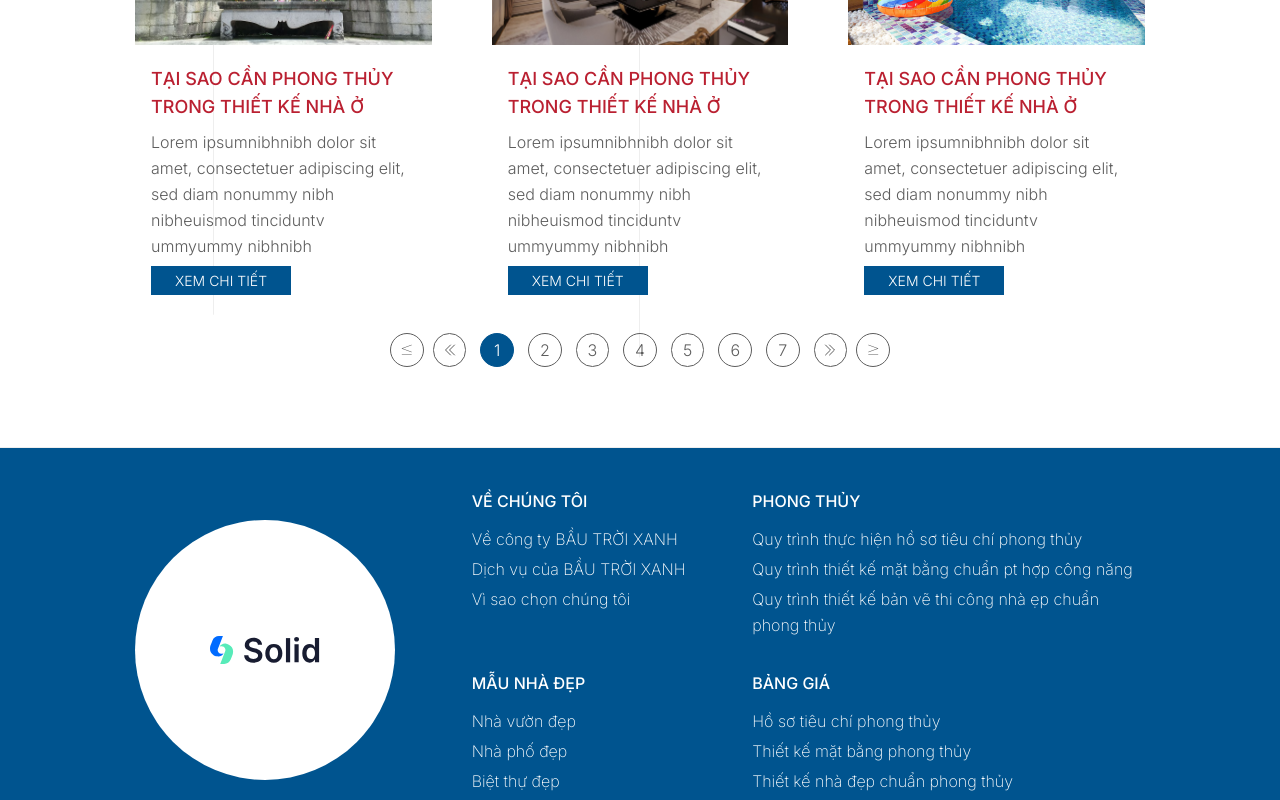
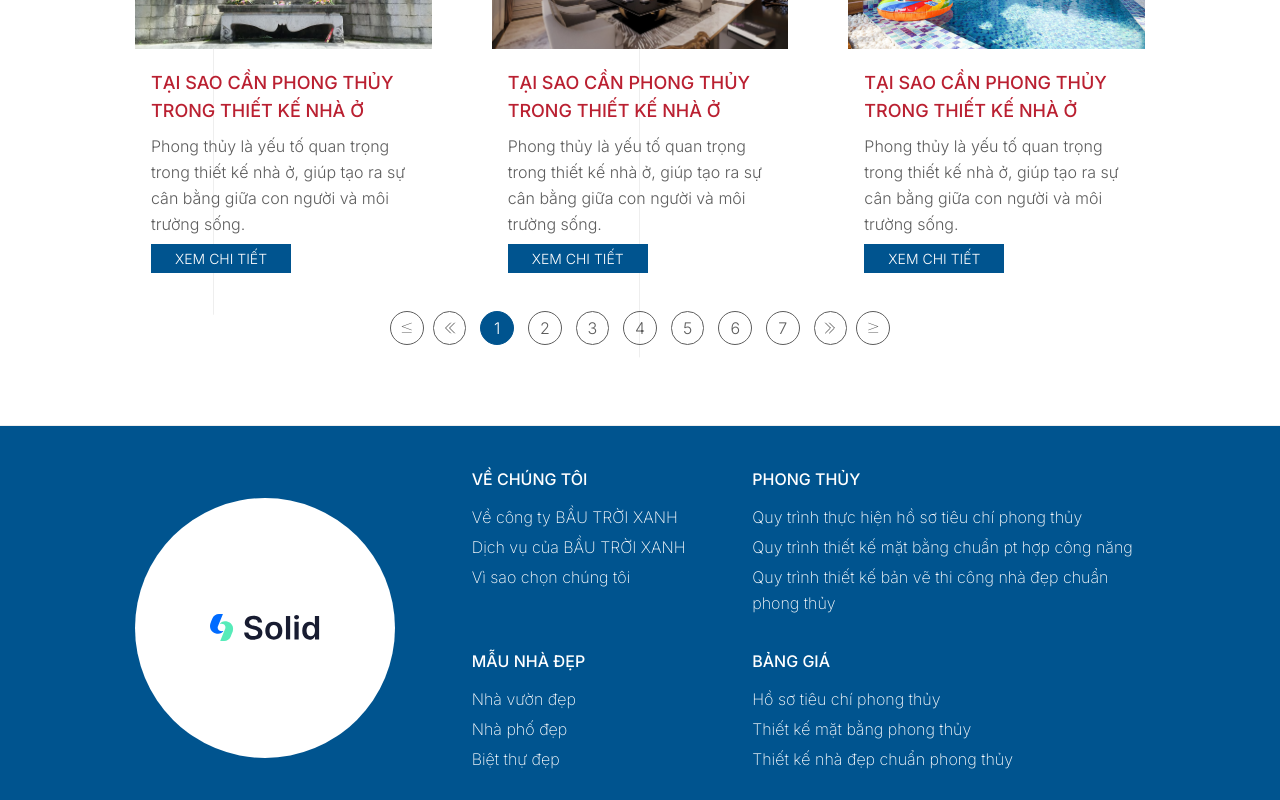
Before and after one commit to thinhdao16/ktbtx-new-source, a Next.js app: page /cam-nang in a window 1280 px wide. Shown: the part 1200-2000 px from the top of the page. Built offline with nearby package versions, Linux system fonts and the light colour scheme.

Commit message:
change content

```diff
--- a/components/CamNang/data.ts
+++ b/components/CamNang/data.ts
@@ -2,140 +2,140 @@ export const data = [
   {
     title: "TẠI SAO CẦN PHONG THỦY TRONG THIẾT KẾ NHÀ Ở",
     description:
-      "Lorem ipsumnibhnibh dolor sit amet, consectetuer adipiscing elit, sed diam nonummy nibh nibheuismod tinciduntv ummyummy nibhnibh",
+      "Phong thủy là yếu tố quan trọng trong thiết kế nhà ở, giúp tạo ra sự cân bằng giữa con người và môi trường sống. ",
     type: "fengShui",
     img: "/images/camnang/fengshui.jpg",
   },
   {
     title: "TẠI SAO CẦN PHONG THỦY TRONG THIẾT KẾ NHÀ Ở",
     description:
-      "Lorem ipsumnibhnibh dolor sit amet, consectetuer adipiscing elit, sed diam nonummy nibh nibheuismod tinciduntv ummyummy nibhnibh",
+      "Phong thủy là yếu tố quan trọng trong thiết kế nhà ở, giúp tạo ra sự cân bằng giữa con người và môi trường sống. ",
     type: "design",
     img: "/images/camnang/design.jpg",
   },
   {
     title: "TẠI SAO CẦN PHONG THỦY TRONG THIẾT KẾ NHÀ Ở",
     description:
-      "Lorem ipsumnibhnibh dolor sit amet, consectetuer adipiscing elit, sed diam nonummy nibh nibheuismod tinciduntv ummyummy nibhnibh",
+      "Phong thủy là yếu tố quan trọng trong thiết kế nhà ở, giúp tạo ra sự cân bằng giữa con người và môi trường sống. ",
     type: "costCalculation",
     img: "/images/camnang/costCalculation.jpg",
   },
   {
     title: "TẠI SAO CẦN PHONG THỦY TRONG THIẾT KẾ NHÀ Ở",
     description:
-      "Lorem ipsumnibhnibh dolor sit amet, consectetuer adipiscing elit, sed diam nonummy nibh nibheuismod tinciduntv ummyummy nibhnibh",
+      "Phong thủy là yếu tố quan trọng trong thiết kế nhà ở, giúp tạo ra sự cân bằng giữa con người và môi trường sống. ",
     type: "share",
     img: "/images/camnang/share.jpg",
   },
   {
     title: "TẠI SAO CẦN PHONG THỦY TRONG THIẾT KẾ NHÀ Ở",
     description:
-      "Lorem ipsumnibhnibh dolor sit amet, consectetuer adipiscing elit, sed diam nonummy nibh nibheuismod tinciduntv ummyummy nibhnibh",
+      "Phong thủy là yếu tố quan trọng trong thiết kế nhà ở, giúp tạo ra sự cân bằng giữa con người và môi trường sống. ",
     type: "fengShui",
     img: "/images/camnang/fengshui.jpg",
   },
   {
     title: "TẠI SAO CẦN PHONG THỦY TRONG THIẾT KẾ NHÀ Ở",
     description:
-      "Lorem ipsumnibhnibh dolor sit amet, consectetuer adipiscing elit, sed diam nonummy nibh nibheuismod tinciduntv ummyummy nibhnibh",
+      "Phong thủy là yếu tố quan trọng trong thiết kế nhà ở, giúp tạo ra sự cân bằng giữa con người và môi trường sống. ",
     type: "design",
     img: "/images/camnang/design.jpg",
   },
   {
     title: "TẠI SAO CẦN PHONG THỦY TRONG THIẾT KẾ NHÀ Ở",
     description:
-      "Lorem ipsumnibhnibh dolor sit amet, consectetuer adipiscing elit, sed diam nonummy nibh nibheuismod tinciduntv ummyummy nibhnibh",
+      "Phong thủy là yếu tố quan trọng trong thiết kế nhà ở, giúp tạo ra sự cân bằng giữa con người và môi trường sống. ",
     type: "costCalculation",
     img: "/images/camnang/costCalculation.jpg",
   },
   {
     title: "TẠI SAO CẦN PHONG THỦY TRONG THIẾT KẾ NHÀ Ở",
     description:
-      "Lorem ipsumnibhnibh dolor sit amet, consectetuer adipiscing elit, sed diam nonummy nibh nibheuismod tinciduntv ummyummy nibhnibh",
+      "Phong thủy là yếu tố quan trọng trong thiết kế nhà ở, giúp tạo ra sự cân bằng giữa con người và môi trường sống. ",
     type: "share",
     img: "/images/camnang/share.jpg",
   },
   {
     title: "TẠI SAO CẦN PHONG THỦY TRONG THIẾT KẾ NHÀ Ở",
     description:
-      "Lorem ipsumnibhnibh dolor sit amet, consectetuer adipiscing elit, sed diam nonummy nibh nibheuismod tinciduntv ummyummy nibhnibh",
+      "Phong thủy là yếu tố quan trọng trong thiết kế nhà ở, giúp tạo ra sự cân bằng giữa con người và môi trường sống. ",
     type: "fengShui",
     img: "/images/camnang/fengshui.jpg",
   },
   {
     title: "TẠI SAO CẦN PHONG THỦY TRONG THIẾT KẾ NHÀ Ở",
     description:
-      "Lorem ipsumnibhnibh dolor sit amet, consectetuer adipiscing elit, sed diam nonummy nibh nibheuismod tinciduntv ummyummy nibhnibh",
+      "Phong thủy là yếu tố quan trọng trong thiết kế nhà ở, giúp tạo ra sự cân bằng giữa con người và môi trường sống. ",
     type: "design",
     img: "/images/camnang/design.jpg",
   },
   {
     title: "TẠI SAO CẦN PHONG THỦY TRONG THIẾT KẾ NHÀ Ở",
     description:
-      "Lorem ipsumnibhnibh dolor sit amet, consectetuer adipiscing elit, sed diam nonummy nibh nibheuismod tinciduntv ummyummy nibhnibh",
+      "Phong thủy là yếu tố quan trọng trong thiết kế nhà ở, giúp tạo ra sự cân bằng giữa con người và môi trường sống. ",
     type: "costCalculation",
     img: "/images/camnang/costCalculation.jpg",
   },
   {
     title: "TẠI SAO CẦN PHONG THỦY TRONG THIẾT KẾ NHÀ Ở",
     description:
-      "Lorem ipsumnibhnibh dolor sit amet, consectetuer adipiscing elit, sed diam nonummy nibh nibheuismod tinciduntv ummyummy nibhnibh",
+      "Phong thủy là yếu tố quan trọng trong thiết kế nhà ở, giúp tạo ra sự cân bằng giữa con người và môi trường sống. ",
     type: "share",
     img: "/images/camnang/share.jpg",
   },
   {
     title: "TẠI SAO CẦN PHONG THỦY TRONG THIẾT KẾ NHÀ Ở",
     description:
-      "Lorem ipsumnibhnibh dolor sit amet, consectetuer adipiscing elit, sed diam nonummy nibh nibheuismod tinciduntv ummyummy nibhnibh",
+      "Phong thủy là yếu tố quan trọng trong thiết kế nhà ở, giúp tạo ra sự cân bằng giữa con người và môi trường sống. ",
     type: "fengShui",
     img: "/images/camnang/fengshui.jpg",
   },
   {
     title: "TẠI SAO CẦN PHONG THỦY TRONG THIẾT KẾ NHÀ Ở",
     description:
-      "Lorem ipsumnibhnibh dolor sit amet, consectetuer adipiscing elit, sed diam nonummy nibh nibheuismod tinciduntv ummyummy nibhnibh",
+      "Phong thủy là yếu tố quan trọng trong thiết kế nhà ở, giúp tạo ra sự cân bằng giữa con người và môi trường sống. ",
     type: "design",
     img: "/images/camnang/design.jpg",
   },
   {
     title: "TẠI SAO CẦN PHONG THỦY TRONG THIẾT KẾ NHÀ Ở",
     description:
-      "Lorem ipsumnibhnibh dolor sit amet, consectetuer adipiscing elit, sed diam nonummy nibh nibheuismod tinciduntv ummyummy nibhnibh",
+      "Phong thủy là yếu tố quan trọng trong thiết kế nhà ở, giúp tạo ra sự cân bằng giữa con người và môi trường sống. ",
     type: "costCalculation",
     img: "/images/camnang/costCalculation.jpg",
   },
   {
     title: "TẠI SAO CẦN PHONG THỦY TRONG THIẾT KẾ NHÀ Ở",
     description:
-      "Lorem ipsumnibhnibh dolor sit amet, consectetuer adipiscing elit, sed diam nonummy nibh nibheuismod tinciduntv ummyummy nibhnibh",
+      "Phong thủy là yếu tố quan trọng trong thiết kế nhà ở, giúp tạo ra sự cân bằng giữa con người và môi trường sống. ",
     type: "share",
     img: "/images/camnang/share.jpg",
   },
   {
     title: "TẠI SAO CẦN PHONG THỦY TRONG THIẾT KẾ NHÀ Ở",
     description:
-      "Lorem ipsumnibhnibh dolor sit amet, consectetuer adipiscing elit, sed diam nonummy nibh nibheuismod tinciduntv ummyummy nibhnibh",
+      "Phong thủy là yếu tố quan trọng trong thiết kế nhà ở, giúp tạo ra sự cân bằng giữa con người và môi trường sống. ",
     type: "fengShui",
     img: "/images/camnang/fengshui.jpg",
   },
   {
     title: "TẠI SAO CẦN PHONG THỦY TRONG THIẾT KẾ NHÀ Ở",
     description:
-      "Lorem ipsumnibhnibh dolor sit amet, consectetuer adipiscing elit, sed diam nonummy nibh nibheuismod tinciduntv ummyummy nibhnibh",
+      "Phong thủy là yếu tố quan trọng trong thiết kế nhà ở, giúp tạo ra sự cân bằng giữa con người và môi trường sống. ",
     type: "design",
     img: "/images/camnang/design.jpg",
   },
   {
     title: "TẠI SAO CẦN PHONG THỦY TRONG THIẾT KẾ NHÀ Ở",
     description:
-      "Lorem ipsumnibhnibh dolor sit amet, consectetuer adipiscing elit, sed diam nonummy nibh nibheuismod tinciduntv ummyummy nibhnibh",
+      "Phong thủy là yếu tố quan trọng trong thiết kế nhà ở, giúp tạo ra sự cân bằng giữa con người và môi trường sống. ",
     type: "costCalculation",
     img: "/images/camnang/costCalculation.jpg",
   },
   {
     title: "TẠI SAO CẦN PHONG THỦY TRONG THIẾT KẾ NHÀ Ở",
     description:
-      "Lorem ipsumnibhnibh dolor sit amet, consectetuer adipiscing elit, sed diam nonummy nibh nibheuismod tinciduntv ummyummy nibhnibh",
+      "Phong thủy là yếu tố quan trọng trong thiết kế nhà ở, giúp tạo ra sự cân bằng giữa con người và môi trường sống. ",
     type: "share",
     img: "/images/camnang/share.jpg",
   },
--- a/components/Footer/index.tsx
+++ b/components/Footer/index.tsx
@@ -63,22 +63,22 @@ const Footer = () => {
                   <div className="col-span-5">
                     <div className="mb-3 font-medium">VỀ CHÚNG TÔI</div>
                     <div className="flex flex-col gap-1 font-extralight">
-                      <a href="">Về công ty BẦU TRỜI XANH</a>
-                      <a href="">Dịch vụ của BẦU TRỜI XANH</a>
-                      <a href="">Vì sao chọn chúng tôi</a>
+                      <a href="/ve-chung-toi">Về công ty BẦU TRỜI XANH</a>
+                      <a href="/ve-chung-toi">Dịch vụ của BẦU TRỜI XANH</a>
+                      <a href="/ve-chung-toi">Vì sao chọn chúng tôi</a>
                     </div>
                   </div>
                   <div className="col-span-7">
                     <div className="mb-3 font-medium">PHONG THỦY</div>
                     <div className="flex flex-col gap-1 font-extralight">
-                      <a href="">
+                      <a href="/phong-thuy/ho-so-tieu-chi">
                         Quy trình thực hiện hồ sơ tiêu chí phong thủy
                       </a>
-                      <a href="">
+                      <a href="/phong-thuy/ban-ve-thi-cong">
                         Quy trình thiết kế mặt bằng chuẩn pt hợp công năng
                       </a>
-                      <a href="">
-                        Quy trình thiết kế bản vẽ thi công nhà ẹp chuẩn phong
+                      <a href="/phong-thuy/mat-bang-chuan">
+                        Quy trình thiết kế bản vẽ thi công nhà đẹp chuẩn phong
                         thủy
                       </a>
                     </div>
@@ -106,17 +106,17 @@ const Footer = () => {
                   <div className="col-span-5">
                     <div className="mb-3 font-medium">MẪU NHÀ ĐẸP</div>
                     <div className="flex flex-col gap-1 font-extralight">
-                      <a href="">Nhà vườn đẹp</a>
-                      <a href="">Nhà phố đẹp</a>
-                      <a href="">Biệt thự đẹp</a>
+                      <a href="/mau-nha-dep/nha-vuon-dep">Nhà vườn đẹp</a>
+                      <a href="/mau-nha-dep/nha-pho-dep">Nhà phố đẹp</a>
+                      <a href="/mau-nha-dep/biet-thu-dep">Biệt thự đẹp</a>
                     </div>
                   </div>
                   <div className="col-span-7">
                     <div className="mb-3 font-medium">BẢNG GIÁ</div>
                     <div className="flex flex-col gap-1 font-extralight">
-                      <a href="">Hồ sơ tiêu chí phong thủy</a>
-                      <a href="">Thiết kế mặt bằng phong thủy</a>
-                      <a href="">Thiết kế nhà đẹp chuẩn phong thủy</a>
+                      <a href="/bang-gia">Hồ sơ tiêu chí phong thủy</a>
+                      <a href="/bang-gia">Thiết kế mặt bằng phong thủy</a>
+                      <a href="/bang-gia">Thiết kế nhà đẹp chuẩn phong thủy</a>
                     </div>
                   </div>
                 </motion.div>
--- a/components/MauNhaDep/index.tsx
+++ b/components/MauNhaDep/index.tsx
@@ -1,3 +1,4 @@
+'use client'
 import React from "react";
 import HeaderBanner from "../Header/Banner";
 import Link from "next/link";
--- a/components/TrangChu/index.tsx
+++ b/components/TrangChu/index.tsx
@@ -1,20 +1,21 @@
 import React from "react";
 import GiveContact from "../GiveContact";
+import Link from "next/link";
 function TrangChu() {
   return (
     <div className="">
-      <div className="bg-cotain relative flex h-[30vh] md:h-screen flex-col items-center justify-center bg-[url('/images/trangchu/main.jpg')] bg-center">
+      <div className="bg-cotain relative flex h-[30vh] flex-col items-center justify-center bg-[url('/images/trangchu/main.jpg')] bg-center md:h-screen">
         <div className="absolute inset-0 bg-black opacity-30"></div>
         <div className="relative z-10 flex flex-col items-center gap-6">
-          <span className="w-3/4 md:w-7/12 text-center text-xl md:text-7xl font-semibold text-white">
+          <span className="w-3/4 text-center text-xl font-semibold text-white md:w-7/12 md:text-7xl">
             THIẾT KẾ NHÀ Ở CHUẨN PHONG THỦY
           </span>
           <div className="flex gap-8">
-            <button className="bg-red_main px-11 py-3 text-lg md:text-2xl font-semibold text-white">
-              TƯ VẤN
+            <button className="bg-red_main px-11 py-3 text-lg font-semibold text-white md:text-2xl">
+              <Link href="/lien-he">TƯ VẤN</Link>
             </button>
-            <button className="bg-white px-11 py-3 text-lg md:text-2xl font-semibold text-red_main">
-              BẢNG GIÁ
+            <button className="bg-white px-11 py-3 text-lg font-semibold text-red_main md:text-2xl">
+              <Link href="/bang-gia">BẢNG GIÁ</Link>
             </button>
           </div>
         </div>
@@ -30,21 +31,21 @@ function TrangChu() {
             </span>
             <div className="py-6">
               <p className="pb-3">
-                Lorem ipsum dolor sit amet, consectetuer adipiscing elit, sed
-                diam nonummy nibh euismod tincidunt ut laoreet dolore magna
-                aliquam erat volutpat. Ut wisi enim ad minim veniam, quis
-                nostrud exerci tation ullamcorper suscipit lobortis nisl ut
-                aliquip ex ea commodo consequat. Duis autem vel eum iriure dolor
-                in hendrerit in vulputate velit esse molestie consequat,
+                Kiến trúc không chỉ là nghệ thuật sắp đặt không gian, mà còn là
+                sự kết nối giữa con người và môi trường xung quanh. Với sự phát
+                triển của công nghệ và tư duy sáng tạo, kiến trúc đương đại
+                hướng đến sự hài hòa giữa công năng, thẩm mỹ và tính bền vững.
               </p>
               <span>
-                vel illum dolore eu feugiat nulla facilisis at vero eros et
-                accumsan et iusto odio dignissim qui blandit praesent luptatum
-                zzril delenit augue duis dolore te feugait nulla
+                Tại "Bầu Trời Xanh", chúng tôi cam kết mang đến những giải pháp
+                kiến trúc tối ưu, kết hợp giữa phong cách hiện đại và giá trị
+                truyền thống. Mỗi công trình đều được thiết kế để phản ánh phong
+                cách sống và nhu cầu cá nhân, đồng thời tôn trọng thiên nhiên và
+                văn hóa địa phương.
               </span>
             </div>
             <div>
-              <button className="bg-red_main px-11 py-3 text-2xl font-semibold text-white hover:bg-white hover:text-red_main hover:border hover:border-red_main ">
+              <button className="bg-red_main px-11 py-3 text-2xl font-semibold text-white hover:border hover:border-red_main hover:bg-white hover:text-red_main ">
                 XEM THÊM
               </button>
             </div>
@@ -53,14 +54,14 @@ function TrangChu() {
             <div className="pb-0 md:pb-20">
               <img
                 src="/images/trangchu/intro-1.jpg"
-                className=" md:h-full rounded-3xl object-cover"
+                className=" rounded-3xl object-cover md:h-full"
                 alt="error"
               />
             </div>
             <div className="pt-0 md:pt-20">
               <img
                 src="/images/trangchu/intro-2.jpg"
-                className="md:h-full rounded-3xl object-cover"
+                className="rounded-3xl object-cover md:h-full"
                 alt="error"
               />
             </div>
@@ -143,9 +144,9 @@ function TrangChu() {
               ĐỘI NGŨ GIÀU KINH NGHIỆM
             </span>
             <p>
-              Lorem ipsum dolor sit amet, consectetuer adipiscing elit, sed diam
-              nonummy nibh euismod tincidunt ut laoreet dolore magna aliquam
-              erat volutpat.
+              Đội ngũ chuyên gia của chúng tôi sở hữu nhiều năm kinh nghiệm
+              trong lĩnh vực kiến trúc, mang đến những giải pháp tối ưu và sáng
+              tạo cho mọi dự án.
             </p>
           </div>
           <div className="flex flex-col items-center justify-center gap-4">
@@ -154,9 +155,8 @@ function TrangChu() {
               KIẾN THỨC PHONG THỦY CHUYÊN SÂU
             </span>
             <p>
-              Lorem ipsum dolor sit amet, consectetuer adipiscing elit, sed diam
-              nonummy nibh euismod tincidunt ut laoreet dolore magna aliquam
-              erat volutpat.
+              Chúng tôi am hiểu sâu sắc về phong thủy, giúp các công trình không
+              chỉ đẹp mắt mà còn hài hòa với yếu tố tâm linh và văn hóa.
             </p>
           </div>
           <div className="flex flex-col items-center justify-center gap-4">
@@ -165,9 +165,8 @@ function TrangChu() {
               HỖ TRỢ LINH HOẠT
             </span>
             <p>
-              Lorem ipsum dolor sit amet, consectetuer adipiscing elit, sed diam
-              nonummy nibh euismod tincidunt ut laoreet dolore magna aliquam
-              erat volutpat.
+              Với phong cách làm việc chuyên nghiệp và linh hoạt, chúng tôi luôn
+              sẵn sàng hỗ trợ khách hàng trong mọi giai đoạn của dự án.
             </p>
           </div>
         </div>
@@ -183,13 +182,13 @@ function TrangChu() {
                 className="mb-3 h-45 w-full object-cover"
               />
               <div className="px-6">
-                <span className="font-medium text-red_main">
+                <div className="font-medium text-red_main">
                   TẠI SAO CẦN PHONG THỦY TRONG THIẾT KẾ NHÀ Ở
-                </span>
+                </div>
                 <p className="py-1">
-                  Lorem ipsumnibhnibh dolor sit amet, consectetuer adipiscing
-                  elit, sed diam nonummy nibh nibheuismod tinciduntv ummyummy
-                  nibhnibh
+                  Phong thủy là yếu tố quan trọng trong việc định hình không
+                  gian sống, tạo nên sự cân bằng và hài hòa giữa con người và
+                  môi trường xung quanh.
                 </p>
                 <button className="bg-blue_main px-6 py-1.5 text-sm text-white">
                   XEM CHI TIẾT
@@ -204,12 +203,11 @@ function TrangChu() {
               />
               <div className="px-6">
                 <span className="font-medium text-red_main">
-                  TẠI SAO CẦN PHONG THỦY TRONG THIẾT KẾ NHÀ Ở
+                  TẦM QUAN TRỌNG CỦA PHONG THỦY TRONG KHÔNG GIAN SỐNG
                 </span>
                 <p className="py-1">
-                  Lorem ipsumnibhnibh dolor sit amet, consectetuer adipiscing
-                  elit, sed diam nonummy nibh nibheuismod tinciduntv ummyummy
-                  nibhnibh
+                  Áp dụng phong thủy đúng cách giúp gia tăng vượng khí, cải
+                  thiện sức khỏe, tài lộc và sự thịnh vượng cho gia đình.
                 </p>
                 <button className="bg-blue_main px-6 py-1.5 text-sm text-white">
                   XEM CHI TIẾT
@@ -224,12 +222,12 @@ function TrangChu() {
               />
               <div className="px-6">
                 <span className="font-medium text-red_main">
-                  TẠI SAO CẦN PHONG THỦY TRONG THIẾT KẾ NHÀ Ở
+                  GIẢI PHÁP PHONG THỦY TOÀN DIỆN
                 </span>
                 <p className="py-1">
-                  Lorem ipsumnibhnibh dolor sit amet, consectetuer adipiscing
-                  elit, sed diam nonummy nibh nibheuismod tinciduntv ummyummy
-                  nibhnibh
+                  Chúng tôi cung cấp các giải pháp phong thủy toàn diện, từ
+                  thiết kế ban đầu đến tối ưu hóa không gian sống theo nguyên
+                  tắc phong thủy.
                 </p>
                 <button className="bg-blue_main px-6 py-1.5 text-sm text-white">
                   XEM CHI TIẾT
--- a/package.json
+++ b/package.json
@@ -27,6 +27,7 @@
     "react-hook-form": "^7.53.2",
     "react-hot-toast": "^2.4.1",
     "react-icons": "^5.4.0",
+    "react-iframe": "^1.8.5",
     "react-paginate": "^8.2.0",
     "react-recaptcha": "^2.3.10",
     "react-recaptcha-google": "^1.1.1",
```
Also changed, not shown: components/Header/index.tsx (+7 -9 lines), components/Header/menuData.tsx (+21 -3 lines), components/MauNhaDep/data.tsx (+15 -15 lines), components/UngDung/TinhChiPhi/index.tsx (+54 -5 lines), components/UngDung/TinhChiPhi/style.css (added), 2 other files (tests, documents, lock files or other folders).
